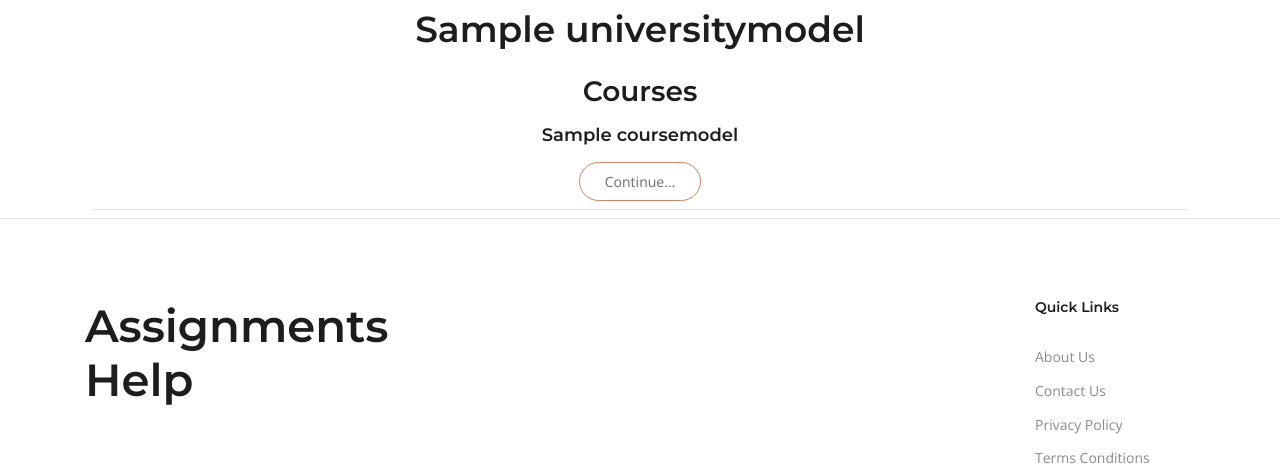
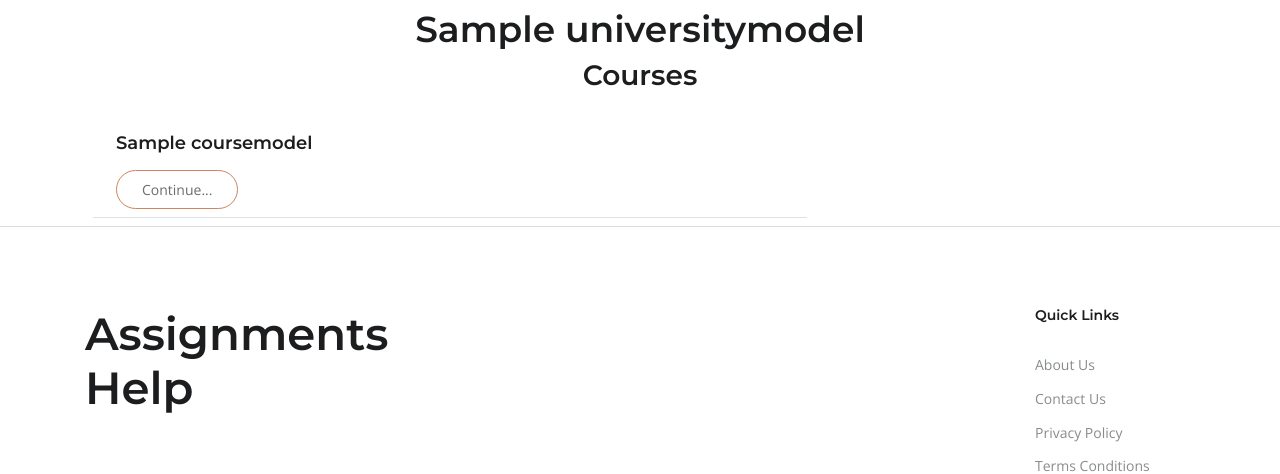
Before and after one commit to bhosalepranil16/AssignmentsHelpUI, a Django app: a page that uses Home/templates/Home/university-detail.html in a window 1280 px wide. Shown: the part 71-545 px from the top of the page. Run offline with Django 4.2, Linux system fonts and the light colour scheme; tables that the repository leaves empty hold one stand-in row (values such as "Sample post"); some libraries are stand-ins or nearby versions; some web fonts are replaced.

Commit message:
aside on right side

```diff
--- a/Home/templates/Home/course-detail.html
+++ b/Home/templates/Home/course-detail.html
@@ -6,15 +6,16 @@
 
 {% block content %}
     <h2 class="text-center my-2">{{ course.name }}</h2>
+    <h3 class="text-center">Subjects</h3>
 	<div class="container">
 
 		<div class="row">
-			<div class="col-12 mt-3 mb-lg-0">
-                    <h3 class="text-center">Subjects</h3>
+			<div class="col-lg-8 mt-3 mb-lg-0">
                 {% for subject in subjects %}
                     {% include 'Home/includes/subject-article.html' %}
                 {% endfor %}
 			</div>
+            <aside class="col-lg-4"></aside>
 		</div>
 	</div>
 {% endblock %}
--- a/Home/templates/Home/includes/course-article.html
+++ b/Home/templates/Home/includes/course-article.html
@@ -1,4 +1,4 @@
-<article class="row text-center border-bottom p-2 m-2">
+<article class="row border-bottom p-2 m-2">
               <div class="col-12">
                 <h3 class="h5">
                   <a class="post-title" href="{% url 'course_detail_view' university.slug course.slug %}"
--- a/Home/templates/Home/includes/subject-article.html
+++ b/Home/templates/Home/includes/subject-article.html
@@ -1,4 +1,4 @@
-<article class="row text-center border-bottom p-2 m-2">
+<article class="row border-bottom p-2 m-2">
               <div class="col-12">
                 <h3 class="h5">
                   <a class="post-title" href="subject/{{ subject.slug }}/"
--- a/Home/templates/Home/includes/university-article.html
+++ b/Home/templates/Home/includes/university-article.html
@@ -1,4 +1,4 @@
-<article class="row text-center border-bottom p-2 m-2">
+<article class="row border-bottom p-2 m-2">
               <div class="col-12">
                 <h3 class="h5">
                   <a class="post-title" href="{% url 'university_detail_view' university.slug %}"
--- a/Home/templates/Home/subject-detail.html
+++ b/Home/templates/Home/subject-detail.html
@@ -6,15 +6,16 @@
 
 {% block content %}
     <h2 class="text-center my-2">{{ subject.name }}</h2>
+    <h3 class="text-center">Assignments</h3>
 	<div class="container">
 
 		<div class="row">
-			<div class="col-12 mt-3 mb-lg-0">
-                    <h3 class="text-center">Assignments</h3>
+			<div class="col-lg-8 mt-3 mb-lg-0">
                 {% for assignment in assignments %}
                     {% include 'Home/includes/assignment-article.html' %}
                 {% endfor %}
 			</div>
+            <aside class="col-lg-4"></aside>
 		</div>
 	</div>
 {% endblock %}
--- a/Home/templates/Home/universities.html
+++ b/Home/templates/Home/universities.html
@@ -8,11 +8,12 @@
     <h1 class="text-center my-2">Universities</h1>
 	<div class="container">
 		<div class="row">
-			<div class="col-12 mt-3 mb-lg-0">
+			<div class="col-lg-8 mt-3 mb-lg-0">
                 {% for university in universities %}
                     {% include 'Home/includes/university-article.html' %}
                 {% endfor %}
 			</div>
+            <aside class="col-lg-4"></aside>
 		</div>
 	</div>
 {% endblock %}
--- a/Home/templates/Home/university-detail.html
+++ b/Home/templates/Home/university-detail.html
@@ -6,15 +6,16 @@
 
 {% block content %}
     <h2 class="text-center my-2">{{ university.name }}</h2>
+    <h3 class="text-center">Courses</h3>
 	<div class="container">
 
 		<div class="row">
-			<div class="col-12 mt-3 mb-lg-0">
-                    <h3 class="text-center">Courses</h3>
+			<div class="col-lg-8 mt-3 mb-lg-0">
                 {% for course in courses %}
                     {% include 'Home/includes/course-article.html' %}
                 {% endfor %}
 			</div>
+            <aside class="col-lg-4"></aside>
 		</div>
 	</div>
 {% endblock %}
```
Also changed, not shown: Home/templates/Home/assignment-detail.html (+5 -2 lines).
